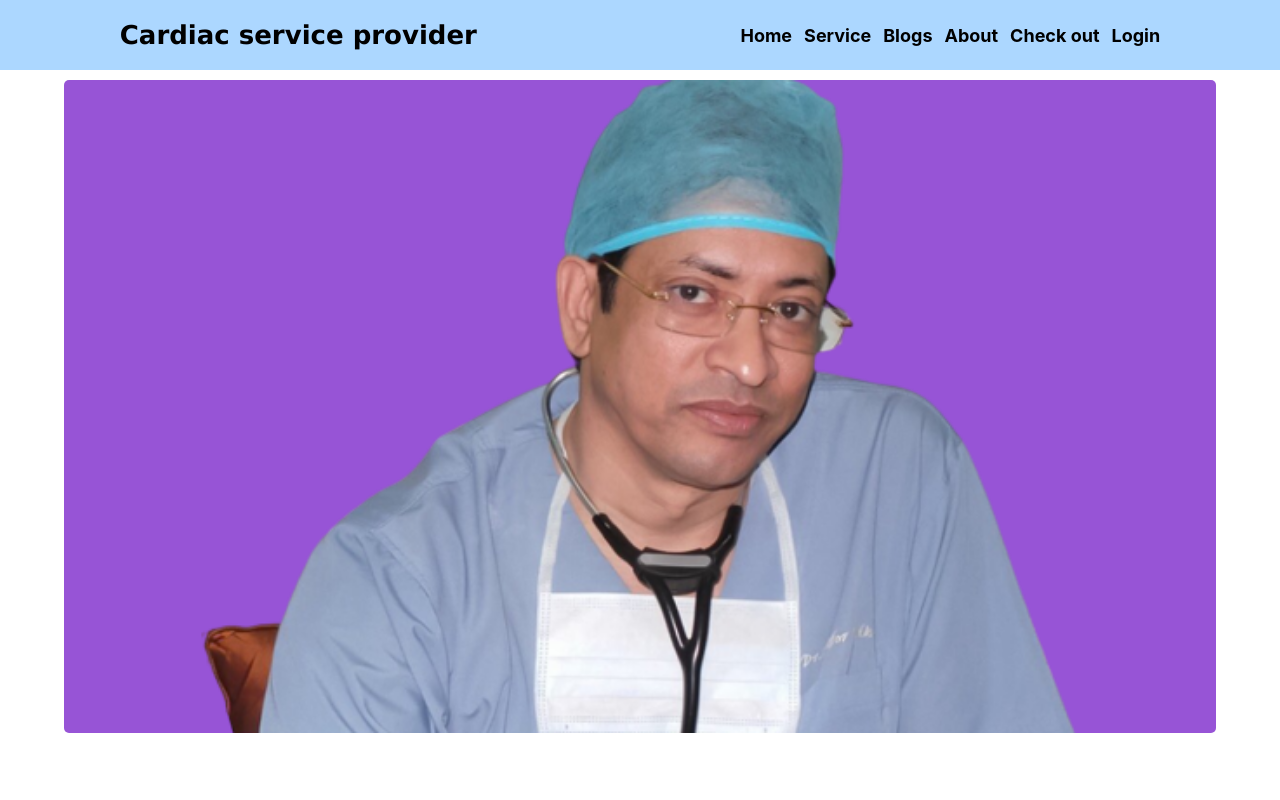
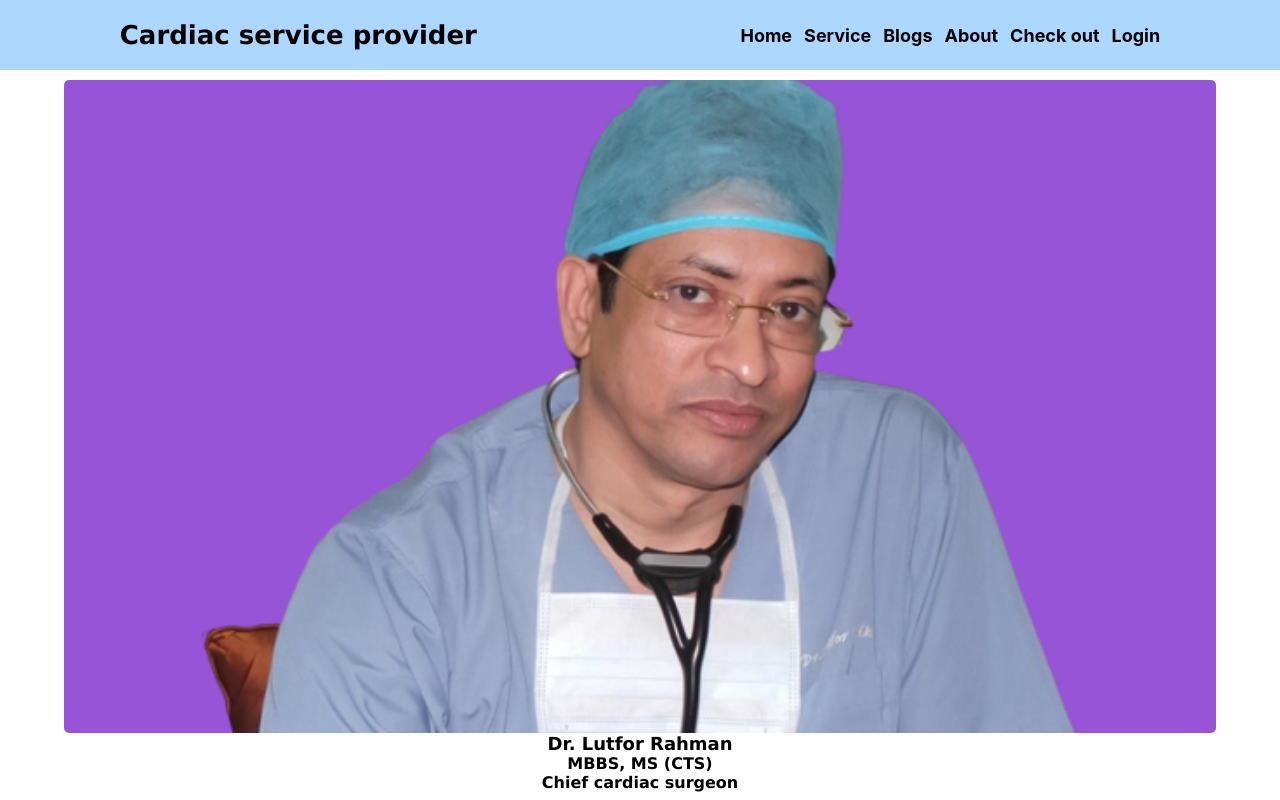
Before and after one commit to codinghuntsman/independent-service-provider, a React (Create React App) app: page / in a window 1280 px wide. Shown: the top 800 px of the page. Built offline with nearby package versions, Linux system fonts and the light colour scheme; no server answers.

Commit message:
home page updated

```diff
--- a/src/Components/Home/Home.css
+++ b/src/Components/Home/Home.css
@@ -7,3 +7,11 @@
     background-color: #9754d6;
     background-image: linear-gradient(to left, top, #c07ffd, #a74aff);
 }
+
+.doctor-title h2,
+h4 {
+    text-align: center;
+    margin-top: 0;
+    margin-bottom: 0;
+    font-family: Verdana, Geneva, Tahoma, sans-serif;
+}
--- a/src/Components/Home/Home.js
+++ b/src/Components/Home/Home.js
@@ -6,6 +6,12 @@ const Home = () => {
     return (
         <div className='img'>
             <img src={images} alt="" />
+            <div className='doctor-title'>
+                <h2>Dr. Lutfor Rahman</h2>
+                <h4>MBBS, MS (CTS)</h4>
+                <h4>Chief cardiac surgeon</h4>
+
+            </div>
         </div>
     );
 };
```
